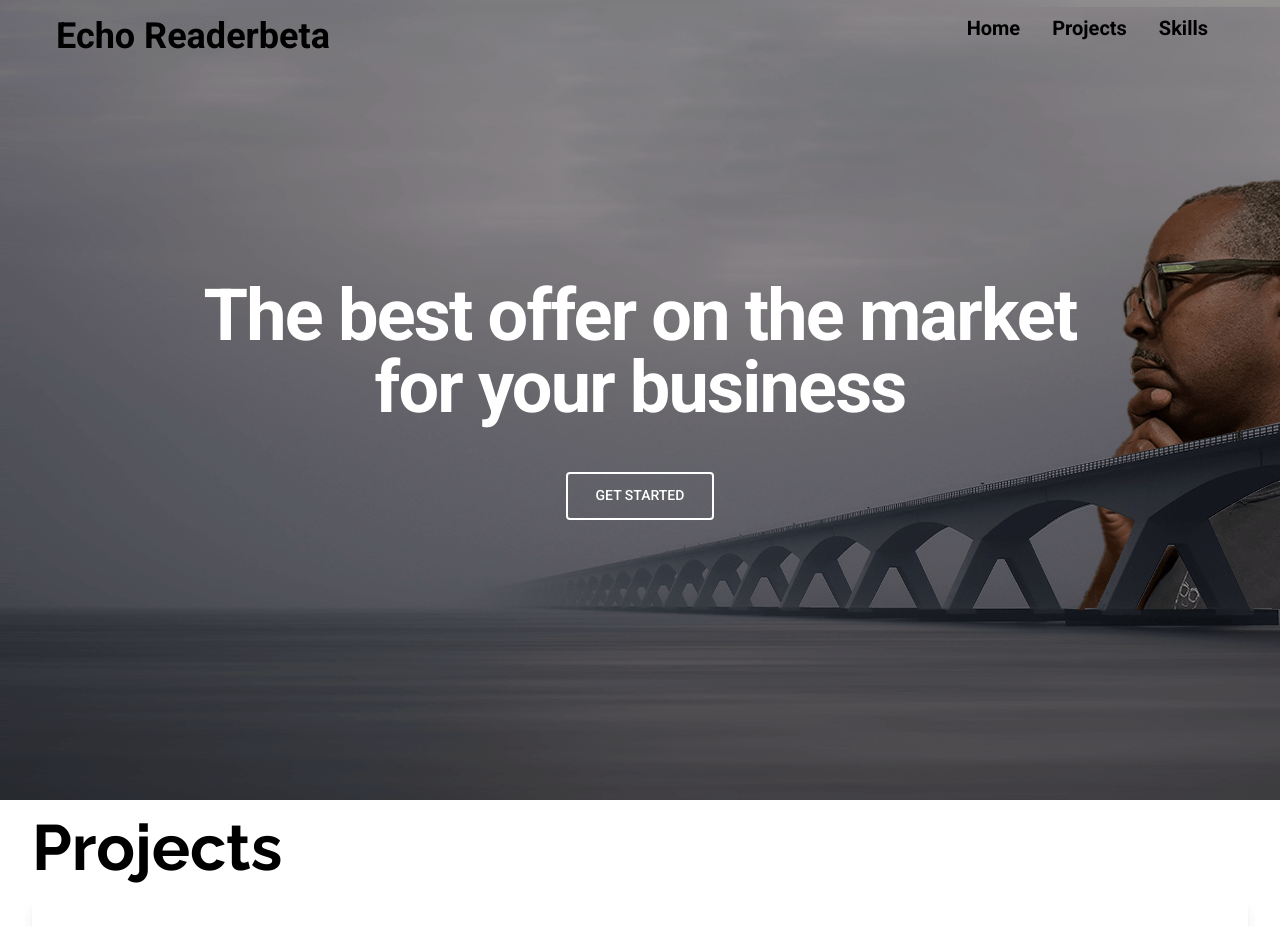
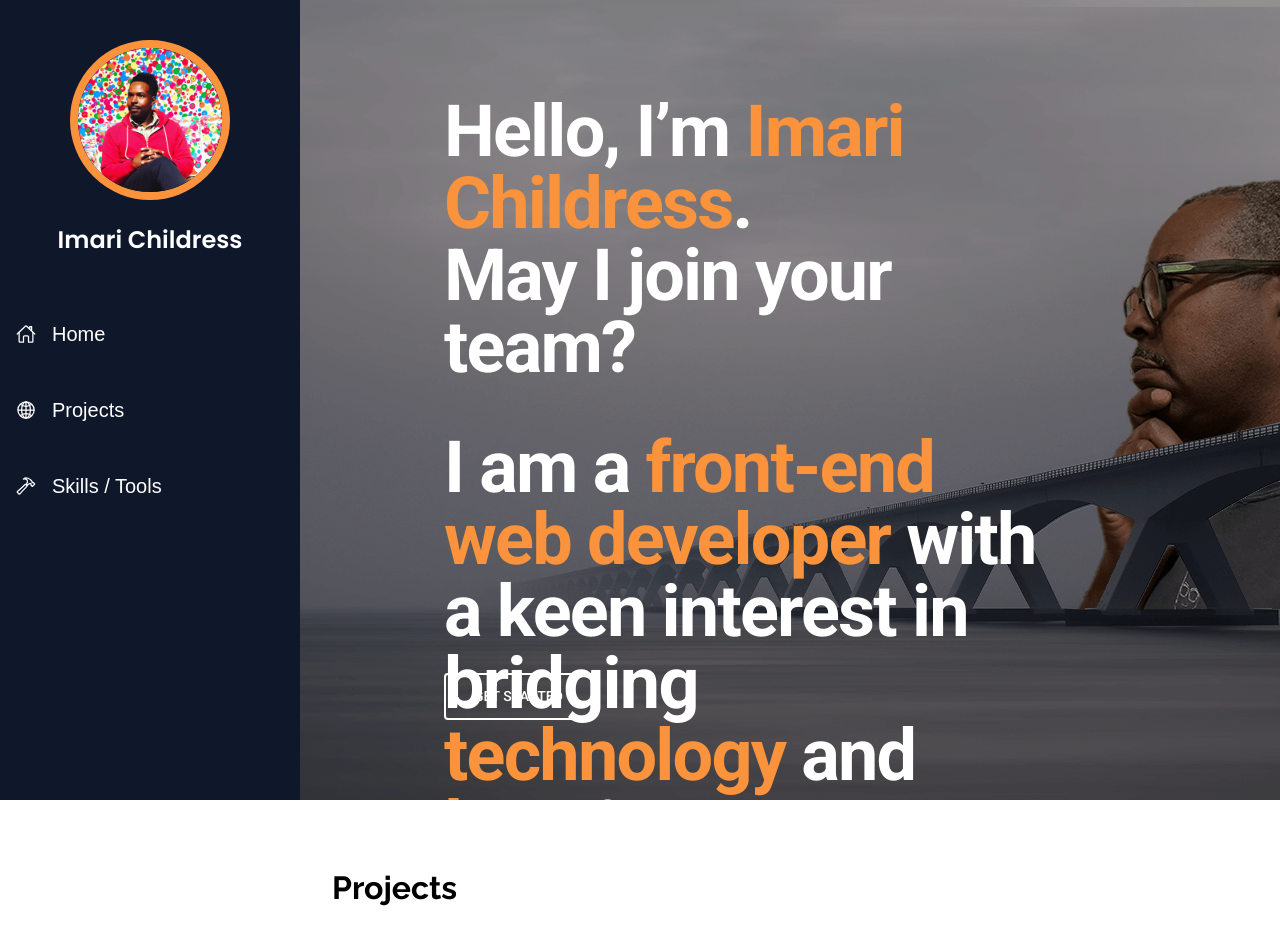
Before and after one commit to imaricodes/imaricodes-portfolio, a React (Vite) app: page / in a window 1280 px wide. Shown: the top 926 px of the page. Built offline with nearby package versions, Linux system fonts and the light colour scheme.

Commit message:
Sitewide ui updates

```diff
--- a/src/components/Header.jsx
+++ b/src/components/Header.jsx
@@ -1,19 +1,56 @@
-import React from 'react'
-import NavBar from './NavBar'
-import HeaderContent from './HeaderContent'
+import React, { useEffect, useRef } from "react";
+import NavBar from "./NavBar";
+import HeaderContent from "./HeaderContent";
+import { IonIcon } from "@ionic/react";
+import { menuOutline } from "ionicons/icons";
+import { closeOutline } from "ionicons/icons";
 
 const Header = () => {
+  const menuIcon = useRef(null);
+  const navBarContainerRef = useRef(null);
+  const menuIconRef = useRef(null);
+
+  const handleMenuClick = () => {
+    console.log("menu icon clicked");
+    // menuIcon.current.classList.toggle("bg-pink-200");
+    menuIconRef.current.icon === menuOutline ? (menuIconRef.current.icon = closeOutline) : (menuIconRef.current.icon = menuOutline)
+
+    navBarContainerRef.current.classList.toggle("-translate-x-[300px]");
+  };
+
+
+
+
+
+
+
   return (
-      <div className="relative  bg-no-repeat bg-right-top bg-hero h-screen">
-    <div className='header w-full h-screen relative '>
-      <span className=''>
+    // <div className="header-container h-screen bg-yellow-100">
 
-        <NavBar />
-      </span>
+    <div className="relative h-screen bg-cover bg-fixed bg-no-repeat bg-right-top bg-hero">
+      {/* Hanburger Menu */}
+      <div
+        ref={menuIcon}
+        className="menu-icon fixed right-0 top-5 z-[200] block cursor-pointer text-3xl xl:hidden bg-pink-200 "
+      >
+        <IonIcon
+          icon={menuOutline}
+          onClick={handleMenuClick}
+          ref={menuIconRef}
+        />
+      </div>
+      <div className="header  w-full  relative ">
+        <div
+          ref={navBarContainerRef}
+          className="navbar-container fixed  -translate-x-[300px]  xl:translate-x-[0px]   transition-all duration-700 bg-slate-900 text-white top-0 left-0 bottom-0 z-10 w-[300px]"
+        >
+          <NavBar />
+        </div>
         <HeaderContent />
       </div>
     </div>
-  )
-}
+    // </div>
+  );
+};
 
-export default Header
+export default Header;
--- a/src/components/HeaderContent.jsx
+++ b/src/components/HeaderContent.jsx
@@ -3,20 +3,30 @@ import portfolioHereo from "../assets/portfolio-hero.png";
 
 const HeaderContent = () => {
   return (
-    <div className="relative  bg-no-repeat bg-right-top bg-hero h-screen">
+    <div className="relative h-screen  ">
       <div
         className="absolute top-0 right-0 bottom-0 left-0 w-full h-full overflow-hidden bg-fixed "
         style={{ backgroundColor: "rgba(0, 0, 0, 0.4)" }}
       >
-        <div className="flex justify-center items-center h-full">
-          <div className="text-center text-white px-6 md:px-12">
-            <h1 className="text-5xl md:text-6xl xl:text-7xl font-bold tracking-tight mb-12">
-              The best offer on the market <br />
-              <span>for your business</span>
+        <div className="pt-24 flex lg:px-24 2xl:px-40 justify-center  h-full xl:ml-[300px] xl:mr-[100px]">
+          <div className="text-left text-white px-6 md:px-12">
+            <h1 className="text-5xl  xl:text-7xl font-bold tracking-tight mb-12">
+              Hello, I’m{" "}
+              <span className="text-orange-400">Imari Childress</span>
+              . <br />
+              <span> May I join your team?</span>
+            </h1>
+            <h1 className="text-5xl  xl:text-7xl font-bold tracking-tight mb-12">
+              I am a
+              <span className="text-orange-400"> front-end web developer </span>
+              with a keen interest in bridging
+              <span className="text-orange-400"> technology</span> and
+              <span className="text-orange-400"> learning</span>.
+              <br />
             </h1>
             <button
               type="button"
-              className="inline-block px-7 py-3 border-2 border-white text-white font-medium text-sm leading-snug uppercase rounded hover:bg-black hover:bg-opacity-5 focus:outline-none focus:ring-0 transition duration-150 ease-in-out"
+              className="inline-block absolute bottom-20  px-7 py-3 border-2 border-white text-white font-medium text-sm leading-snug uppercase rounded hover:bg-black hover:bg-opacity-5 focus:outline-none focus:ring-0 transition duration-150 ease-in-out"
               data-mdb-ripple="true"
               data-mdb-ripple-color="light"
             >
--- a/src/components/Home.jsx
+++ b/src/components/Home.jsx
@@ -4,7 +4,7 @@ import Skills from './Skills'
 
 const Home = () => {
   return (
-    <div className='flex flex-col relative w-full'>
+    <div className='flex flex-col relative  xl:ml-[300px]'>
 
         <Projects />
         <Skills />
--- a/src/components/NavBar.jsx
+++ b/src/components/NavBar.jsx
@@ -9,68 +9,15 @@ import { NavLink, useNavigate, useLocation } from "react-router-dom";
 import { HashLink } from "react-router-hash-link";
 //TODO: Replace ion ion
 import { IonIcon } from "@ionic/react";
-import { menuOutline } from "ionicons/icons";
-import { closeOutline } from "ionicons/icons";
+import { homeOutline } from "ionicons/icons";
+import { globeOutline } from "ionicons/icons";
+import { hammerOutline } from "ionicons/icons";
+import icDotsIMG from "../assets/ic-dots.jpg";
 
 const NavBar = () => {
-  const [menuActive, setMenuActive] = useState(false);
-  const [windowHeight, setWindowHeight] = useState(window.innerHeight);
-
-  const [currentLocation, setCurrentLocation] = useState(null);
-
   const location = useLocation();
   const navigate = useNavigate();
-
-  const menuToggleRef = useRef(null);
   const menuListRef = useRef(null);
-
-  // const [size, setSize] = useState([0, 0]);
-  useLayoutEffect(() => {
-    function closeMobileMenu() {
-      if (window.innerWidth > 768) {
-        // console.log('closing mobile menu')
-        if (menuActive === true) {
-          console.log("menu active state in layout effect: ", menuActive);
-          menuToggleRef.current.icon = menuOutline;
-          menuListRef.current.classList.add("hidden");
-          menuListRef.current.classList.remove("nav-menu--slide-in");
-          setMenuActive((prev) => !prev);
-        }
-      }
-
-      // setSize([window.innerWidth, window.innerHeight]);
-    }
-    window.addEventListener("resize", closeMobileMenu);
-
-    closeMobileMenu();
-    return () => window.removeEventListener("resize", closeMobileMenu);
-  }, [menuActive]);
-
-  const handleMenu = () => {
-    // menuToggleRef.current.icon === menuOutline
-    //   ? ((menuToggleRef.current.icon = closeOutline),
-    //     menuListRef.current.classList.add("nav-menu--slide-in"),
-    //     menuListRef.current.classList.remove("hidden"))
-    //   : ((menuToggleRef.current.icon = menuOutline),
-    //     menuListRef.current.classList.add("hidden"),
-    //     menuListRef.current.classList.remove("nav-menu--slide-in"));
-    setMenuActive((prev) => !prev);
-    setWindowHeight(window.innerHeight);
-  };
-
-  useEffect(() => {
-    if (menuActive) {
-      menuToggleRef.current.icon = closeOutline;
-      menuListRef.current.classList.add("nav-menu--slide-in");
-      menuListRef.current.classList.remove("hidden");
-    }
-
-    if (!menuActive) {
-      menuToggleRef.current.icon = menuOutline;
-      menuListRef.current.classList.add("hidden");
-      menuListRef.current.classList.remove("nav-menu--slide-in");
-    }
-  }, [menuActive]);
 
   const handleNavLinkClick = (e) => {
     console.log(
@@ -81,40 +28,41 @@ const NavBar = () => {
   };
 
   return (
-    <div className="absolute top-0 z-10 w-full">
-      <nav className="navbar relative min-w-[320px] sm:mb-10 md:mb-12 md:flex md:justify-between lg:mb-16 xl:mb-20 w-full ">
-        {/* Logo */}
-
+    <nav className=" relative mt-6  ">
+      <div className="flex flex-col items-center mb-10">
         <NavLink
           to="/"
           className="flex  cursor-pointer items-center px-4 pt-4 text-4xl font-bold md:px-14 "
           onClick={handleNavLinkClick}
         >
-          Echo Readerbeta
+          <img
+            src={icDotsIMG}
+            alt="ic-dots"
+            className="h-40 w-40 border-solid  border-8 border-orange-400 bg-yellow-50 rounded-full flex justify-center items-center mb-6"
+          />
         </NavLink>
-
-        {/* Hanburger Menu */}
-        <div className="absolute right-3 top-5 z-[200] block cursor-pointer text-3xl md:hidden">
-          <IonIcon
-            icon={menuOutline}
-            onClick={handleMenu}
-            ref={menuToggleRef}
-          />
+        <h1 className="font-poppins text-2xl font-semibold">Imari Childress</h1>
       </div>
 
       {/* Links */}
-        <div ref={menuListRef} className="nav-menu  md:flex ">
-          <ul className=" flex flex-col text-center font-semibold md:flex md:flex-row md:items-center md:pr-14 ">
-            <li className="nav-link mx-4 my-6 md:my-0 ">
+      <div ref={menuListRef} className="nav-menu  ">
+        <ul className=" flex flex-col font-openSans font-extralight  ">
+          <li className="nav-link mx-4 my-6 ">
+
               <NavLink
                 to="/"
                 className="text-xl duration-200"
                 onClick={handleNavLinkClick}
               >
+                <span className="flex items-center w-full gap-4">
+                <IonIcon icon={homeOutline} className="" />
                  Home
+                 </span>
               </NavLink>
+
           </li>
-            <li className="mx-4 my-6 md:my-0 ">
+          <li className="mx-4 my-6 ">
+            <span className="flex items-center">
               <HashLink
                 // to="about"
                 smooth
@@ -122,23 +70,31 @@ const NavBar = () => {
                 className="nav-link text-xl  duration-200"
                 onClick={handleNavLinkClick}
               >
+                <span className="flex items-center w-full gap-4">
+                <IonIcon icon={globeOutline} className="" />
                 Projects
+                </span>
               </HashLink>
+            </span>
           </li>
-            <li className=" mx-4 my-6 md:my-0">
+          <li className=" mx-4 my-6">
+            <span>
               <HashLink
                 smooth
                 to="/#skills"
                 className="nav-link text-xl duration-200"
                 onClick={handleNavLinkClick}
               >
-                Skills
+                  <span className="flex items-center w-full gap-4">
+                <IonIcon icon={hammerOutline} className="" />
+                Skills / Tools
+                </span>
               </HashLink>
+            </span>
           </li>
         </ul>
       </div>
     </nav>
-    </div>
   );
 };
 
--- a/src/components/Projects.jsx
+++ b/src/components/Projects.jsx
@@ -4,10 +4,13 @@ import projectIMGTemp from "../assets/project-echo-reader.png";
 
 const Projects = () => {
   return (
-    <section id="projects" className=" ml-8 mr-8">
-      <h2 className="underline-that">Projects</h2>
+    <section id="projects" className=" ml-8 mr-8 pt-16">
+      <div className="section-title relative mb-6 ">
 
-      <div className="flex flex-col justify-center gap-40  ">
+      <h2 className="pb-5" >Projects</h2>
+      </div>
+
+      <div className="flex flex-col justify-center gap-40 ">
         <Card
           key={1}
           style={
--- a/src/components/Skills.jsx
+++ b/src/components/Skills.jsx
@@ -2,7 +2,10 @@ import React from 'react'
 
 const Skills = () => {
   return (
+    <section id="skills" className=" ml-8 mr-8 pt-16">
+      <h2 className="">Skills</h2>
     <div id='skills' className='w-full bg-yellow-100 h-[800px]'>Skills</div>
+    </section>
   )
 }
 
--- a/src/index.css
+++ b/src/index.css
@@ -76,7 +76,7 @@ button:focus-visible {
 /* section titles */
 h2 {
   font-family: "raleway", sans-serif;
-  font-size: 64px;
+  font-size: 32px;
   font-weight: 700;
 }
 
@@ -111,6 +111,20 @@ p {
 
 }
 
+
+
+
+.section-title h2::after {
+	content: "";
+	position: absolute;
+	display: block;
+	width: 50px;
+	height: 3px;
+	background: #FB923B;
+	bottom: 0;
+	left: 0;
+}
+
 .underline-that::after {
   position: absolute;
   content: "";
```
Also changed, not shown: src/assets/ic-dots.jpg (added). Lines whose indentation alone changed are shown as unchanged.
